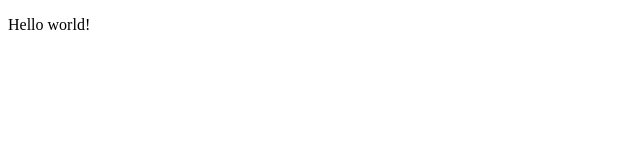
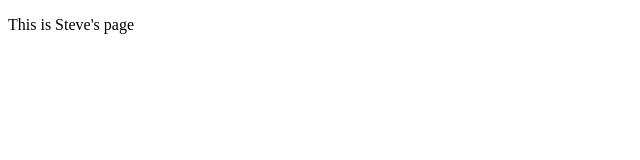
Before and after one commit to diamondtron24/diamondtron24.github.io, a plain HTML site: page index.html in a window 1280 px wide. Shown: the full height of the page, 0-640 px from the left. Drawn offline with Linux system fonts and the light colour scheme.

Commit message:
2 commit

```diff
--- a/index.html
+++ b/index.html
@@ -6,6 +6,6 @@
 <meta name="viewport" content="width=device-width, initial-scale=1.0">
   </head>
   <body>
-    <p>Hello world!</p>
+    <p>This is Steve's page</p>
   </body>
 </html>
```
